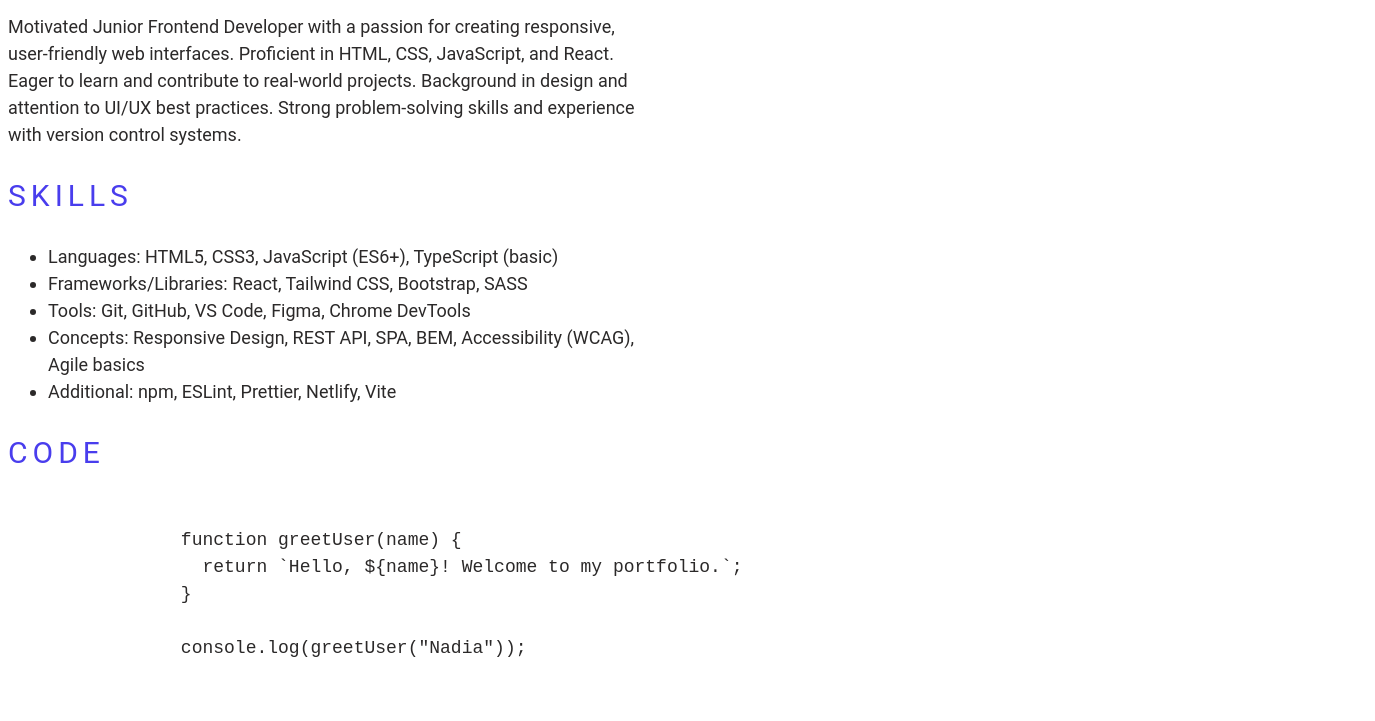
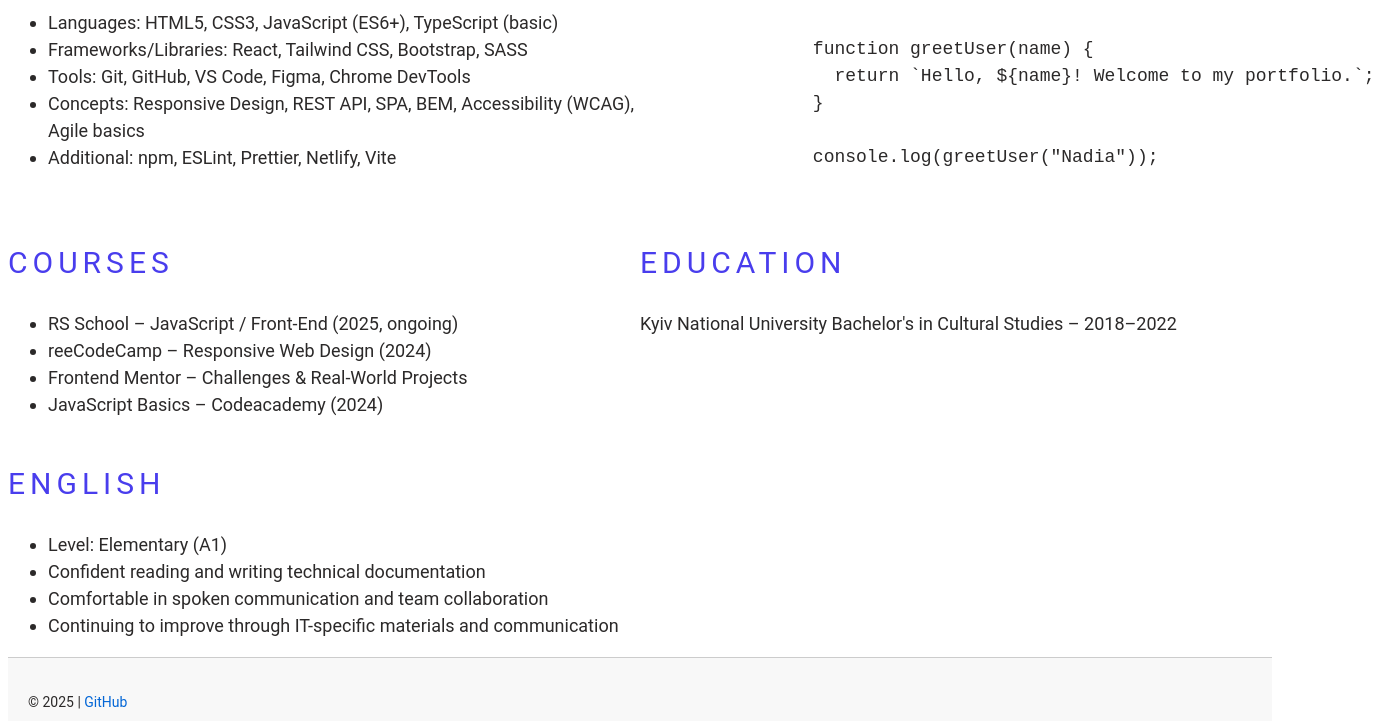
Before and after one commit to quick3/rsschool-cv, a plain HTML site: page index.html in a window 1280 px wide. Shown: the part 618-1339 px from the top of the page, 1375 px wide, since content can reach past the window. Drawn offline with Linux system fonts and the light colour scheme; a script that the page names is missing.

Commit message:
style: add main-container

```diff
--- a/index.html
+++ b/index.html
@@ -27,7 +27,6 @@
   </header>
 
   <main class="main-container">
-    <div class="container">
       <div class="image-profile"><img src="./avatar.jpg" alt="avatar" class="image">
       </div>
 
@@ -63,15 +62,13 @@
 
         <section class="section" id="code">
           <h2 class="section-title">Code</h2>
-            <pre>
-              <code>
+            <pre><code>
                 function greetUser(name) {
                   return `Hello, ${name}! Welcome to my portfolio.`;
                 }
 
                 console.log(greetUser("Nadia"));
-             </code>
-            </pre>
+             </code></pre>
         </section>
 
         <section class="section" id="courses">
@@ -101,7 +98,6 @@
             </ul>
         </section>
 
-    </div>
   </main>
 
   <footer class="footer">
--- a/style.css
+++ b/style.css
@@ -54,6 +54,8 @@ a:hover {
 .main-container {
   display: flex;
   flex-wrap: wrap;
+  max-width: 1440px;
+  margin: 0 auto;
 }
 
 
```
